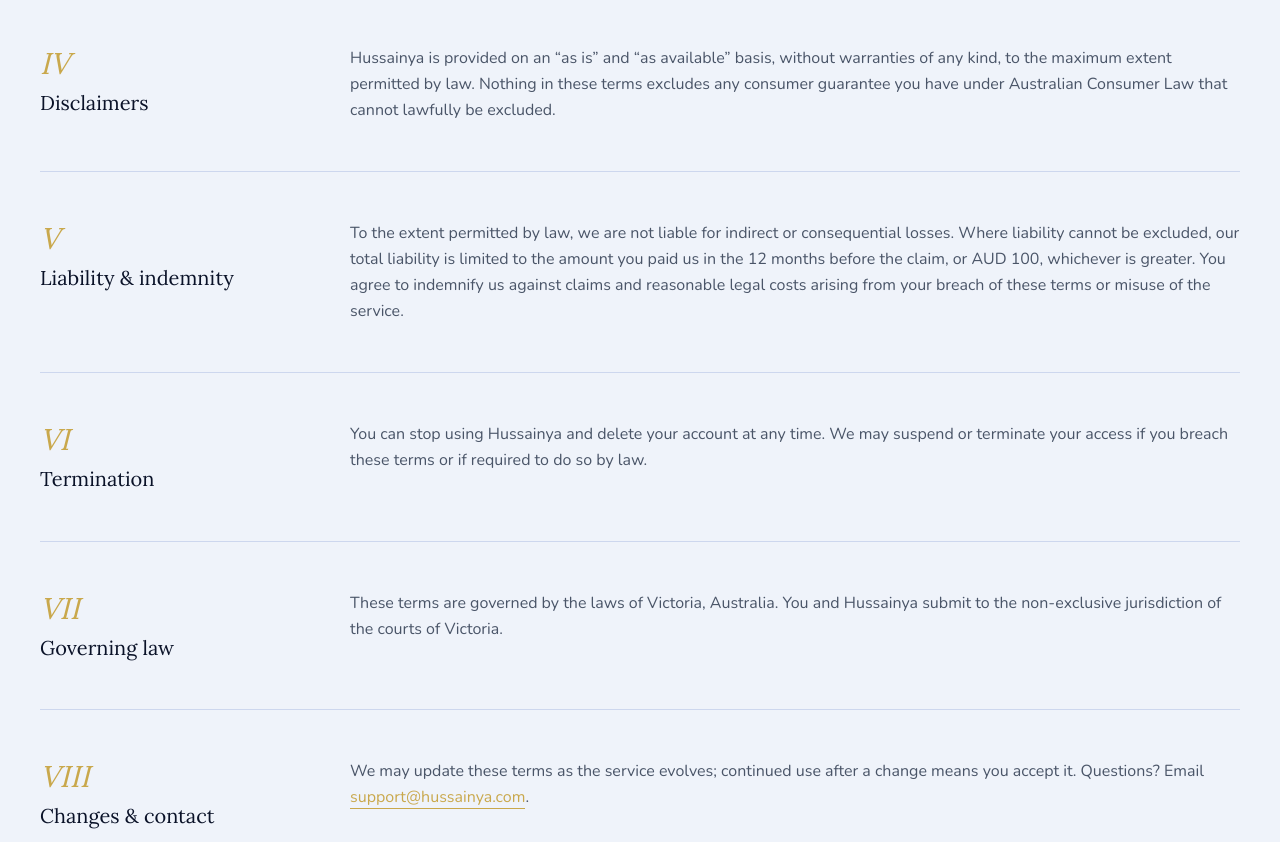
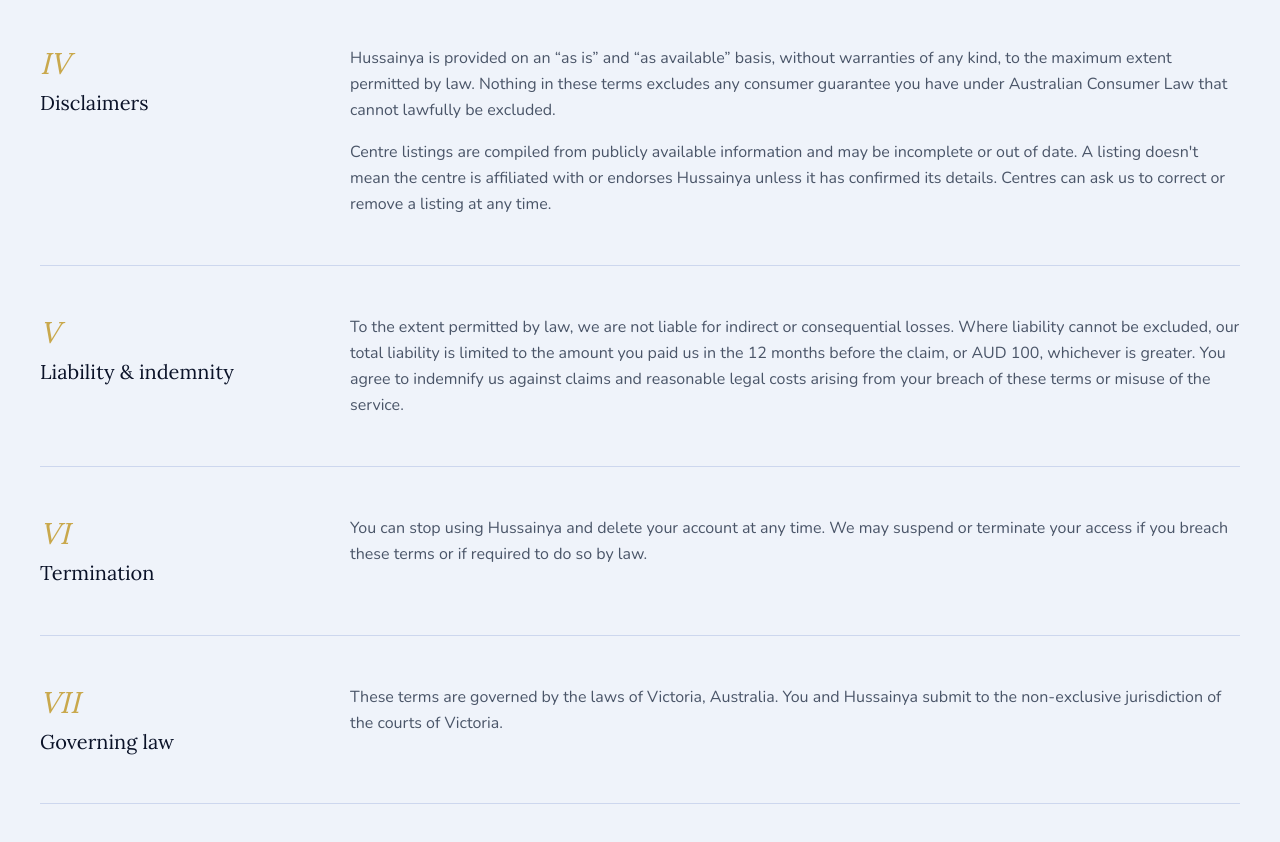
Before and after one commit to Abbaskhan1103/hussainya-landing, a Next.js app: page /terms in a window 1280 px wide. Shown: the part 1280-2122 px from the top of the page. Built offline with nearby package versions, Linux system fonts and the light colour scheme.

Commit message:
Terms: note that centre listings come from public information

```diff
--- a/app/terms/page.tsx
+++ b/app/terms/page.tsx
@@ -84,6 +84,12 @@ export default function TermsPage() {
           Nothing in these terms excludes any consumer guarantee you have under Australian
           Consumer Law that cannot lawfully be excluded.
         </p>
+        <p className="text-[var(--subtext)]">
+          Centre listings are compiled from publicly available information and may be
+          incomplete or out of date. A listing doesn&apos;t mean the centre is affiliated
+          with or endorses Hussainya unless it has confirmed its details. Centres can ask us
+          to correct or remove a listing at any time.
+        </p>
       </LegalSection>
 
       <LegalSection n="V" title="Liability & indemnity">
```
